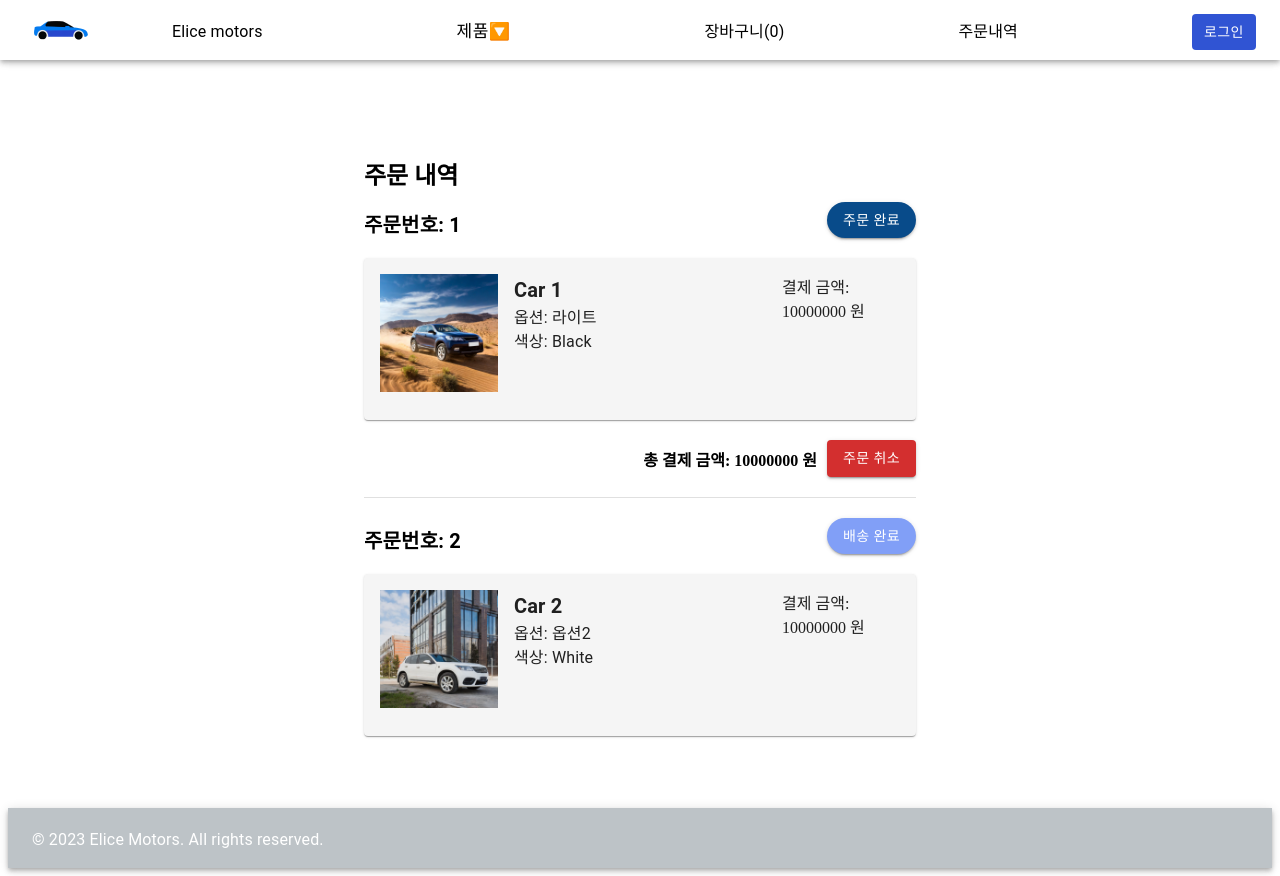
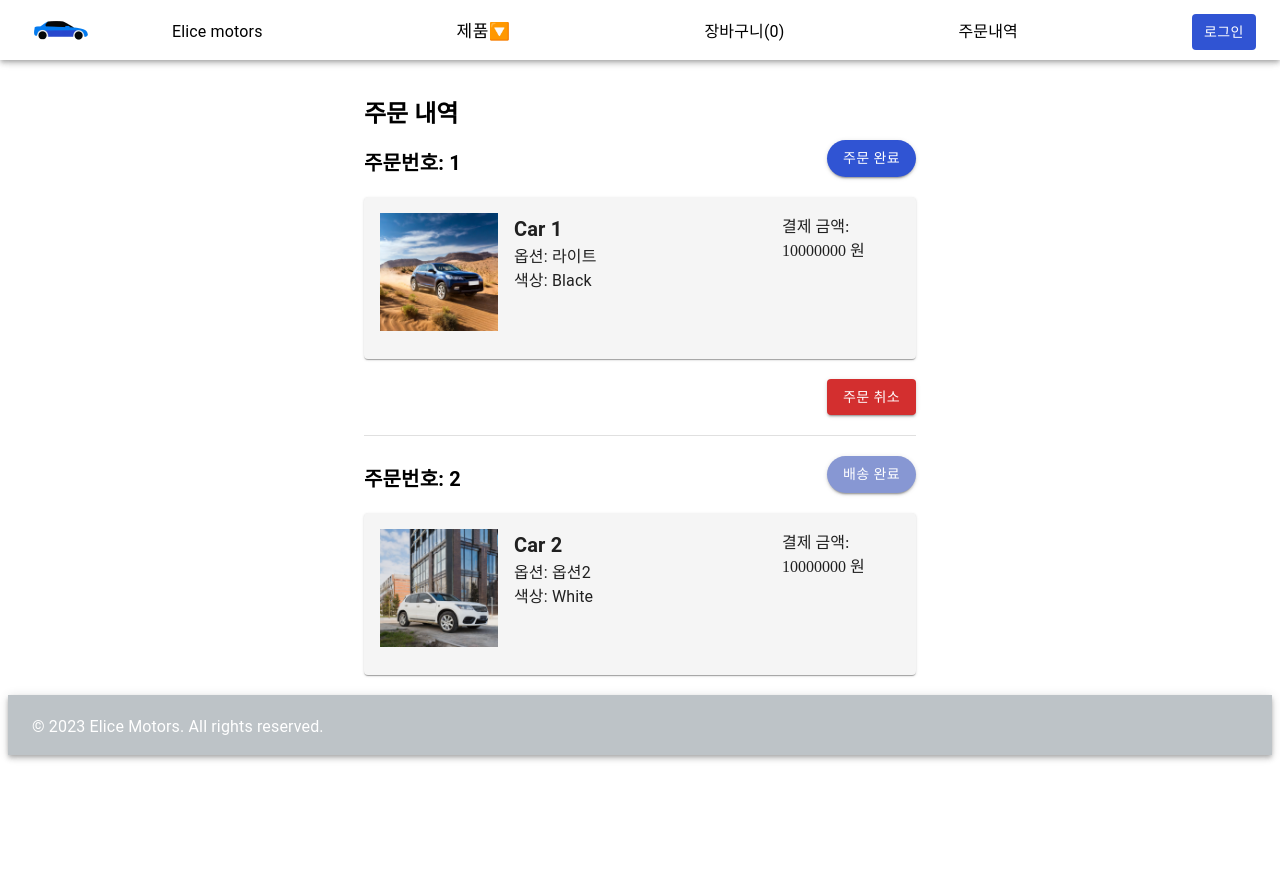
Before and after one commit to Elice-motors/Elice-motors-front, a React (Create React App) app: page /orderslist in a window 1280 px wide. After the commit the page ends 800 px from the top, so only its background shows below. Built offline with nearby package versions, Linux system fonts and the light colour scheme.

Commit message:
feat: 주문 내역 컴포넌트 분리

```diff
--- /dev/null
+++ b/src/components/order/order-detail/OrderCancelButton.js
@@ -0,0 +1,21 @@
+import React from "react";
+import Button from "@mui/material/Button";
+
+const OrderCancelButton = ({ cancelOrder, orderNumber }) => {
+  return (
+    <Button
+      variant="contained"
+      color="error"
+      onClick={() => {
+        if (window.confirm("정말로 주문을 취소할까요?")) {
+          cancelOrder(orderNumber);
+        }
+      }}
+      style={{ whiteSpace: "nowrap" }}
+    >
+      주문 취소
+    </Button>
+  );
+};
+
+export default OrderCancelButton;
--- /dev/null
+++ b/src/components/order/order-detail/OrderCardContent.js
@@ -0,0 +1,40 @@
+import React from "react";
+import { Card, CardContent } from "@mui/material";
+import Typography from "@mui/material/Typography";
+import Grid from "@mui/material/Grid";
+
+const cardStyle = {
+  marginBottom: "20px",
+  border: "none",
+  background: "#f5f5f5",
+};
+
+const OrderCardContent = ({ order }) => {
+  return (
+    <Card style={cardStyle}>
+      <CardContent>
+        <Grid container spacing={2}>
+          <Grid item xs={3}>
+            <img
+              src={order.carImage}
+              alt={order.carName}
+              style={{ width: "100%" }}
+            />
+          </Grid>
+          <Grid item xs={6}>
+            <Typography variant="h6" style={{ fontWeight: "bold" }}>
+              {order.carName}
+            </Typography>
+            <Typography>옵션: {order.option}</Typography>
+            <Typography>색상: {order.color}</Typography>
+          </Grid>
+          <Grid item xs={3}>
+            <Typography variant="h7">결제 금액: {order.price} 원</Typography>
+          </Grid>
+        </Grid>
+      </CardContent>
+    </Card>
+  );
+};
+
+export default OrderCardContent;
--- /dev/null
+++ b/src/components/order/order-detail/OrderCompleteButton.js
@@ -0,0 +1,20 @@
+import React from "react";
+import Button from "@mui/material/Button";
+
+const OrderCompleteButton = ({ isDelivered }) => {
+  return (
+    <Button
+      variant="contained"
+      color={isDelivered ? "secondary" : "primary"}
+      sx={{
+        borderRadius: "20px",
+        marginBottom: "20px",
+        color: "white",
+      }}
+    >
+      {isDelivered ? "배송 완료" : "주문 완료"}
+    </Button>
+  );
+};
+
+export default OrderCompleteButton;
--- a/src/components/order/order-detail/OrderHistory.js
+++ b/src/components/order/order-detail/OrderHistory.js
@@ -1,152 +1,59 @@
-import React from 'react';
-import { Divider, Card, CardContent, Grid, Typography, Button, ThemeProvider } from '@mui/material';
-import { createTheme } from '@mui/material/styles';
+import React from "react";
+import {
+  Divider,
+  Card,
+  CardContent,
+  Grid,
+  Typography,
+  Button,
+  ThemeProvider,
+} from "@mui/material";
+import { createTheme } from "@mui/material/styles";
+import OrderItem from "./OrderItem";
 
-const cardStyle = {
-  marginBottom: '20px',
-  border: 'none',
-  background: '#f5f5f5',
+const textStyle = {
+  fontWeight: "bold",
+  marginBottom: "10px",
 };
 
-const textStyle = {
-  fontWeight: 'bold',
-  marginBottom: '10px',
-};
-
-const customTheme = createTheme({
-  palette: {
-    primary: {
-      main: '#084B8A',
-    },
-    secondary: {
-      main: '#819FF7',
-    },
-  },
-});
-
 const dividerStyle = {
-  marginBottom: '20px',
-};
-
-const centerAlign = {
-  display: 'flex',
-  justifyContent: 'center',
-  alignItems: 'center',
-  marginBottom: '20px',
+  marginBottom: "20px",
 };
 
 const OrderHistory = ({ orders, totalAmount, cancelOrder }) => {
-  const completedOrders = orders.filter((order) => order.status === '주문 완료');
-  const deliveredOrders = orders.filter((order) => order.status === '배송 완료');
+  const completedOrders = orders.filter(
+    (order) => order.status === "주문 완료"
+  );
+  const deliveredOrders = orders.filter(
+    (order) => order.status === "배송 완료"
+  );
 
   return (
-    <div>
+    <div style={{ marginTop: "10px" }}>
       <Typography variant="h5" style={textStyle}>
         주문 내역
       </Typography>
 
       {completedOrders.map((order, index) => (
-        <React.Fragment key={index}>
-          <Grid container justifyContent="space-between" alignItems="center">
-            <Grid item>
-              <Typography variant="h6" style={textStyle}>
-                주문번호: {order.orderNumber}
-              </Typography>
-            </Grid>
-            <Grid item>
-              <ThemeProvider theme={customTheme}>
-                <Button variant="contained" color="primary" sx={{ borderRadius: '20px', marginBottom: '20px' }}>
-                  주문 완료
-                </Button>
-              </ThemeProvider>
-            </Grid>
-          </Grid>
-
-          <Card style={cardStyle}>
-            <CardContent>
-              <Grid container spacing={2}>
-                <Grid item xs={3}>
-                  <img src={order.carImage} alt={order.carName} style={{ width: '100%' }} />
-                </Grid>
-                <Grid item xs={6}>
-                  <Typography variant="h6" style={{ fontWeight: 'bold' }}>
-                    {order.carName}
-                  </Typography>
-                  <Typography>옵션: {order.option}</Typography>
-                  <Typography>색상: {order.color}</Typography>
-                </Grid>
-                <Grid item xs={3}>
-                  <Typography variant="h7">결제 금액: {order.price} 원</Typography>
-                </Grid>
-              </Grid>
-            </CardContent>
-          </Card>
-
-          <div style={centerAlign}>
-            <div style={{ display: 'none' }}>
-              <Typography variant="h6" style={textStyle}>
-                주문번호: {order.orderNumber}
-              </Typography>
-            </div>
-            <div style={{ flex: 1 }}></div>
-            <div style={{ display: 'flex', alignItems: 'center' }}>
-              <Typography variant="h7" style={{ fontWeight: 'bold' }}>총 결제 금액: {totalAmount} 원</Typography>
-              <div style={{ paddingRight: '10px' }}></div>
-              <Button
-                variant="contained"
-                color="error"
-                onClick={() => {
-                  // 주문 취소 확인 얼럿 표시
-                  if (window.confirm('정말로 주문을 취소할까요?')) {
-                    cancelOrder(order.orderNumber);
-                  }
-                }}
-              >
-                주문 취소
-              </Button>
-            </div>
-          </div>
-          <Divider style={dividerStyle} />
-        </React.Fragment>
+        <OrderItem
+          key={index}
+          order={order}
+          totalAmount={totalAmount}
+          cancelOrder={cancelOrder}
+          isDelivered={false}
+        />
       ))}
 
+      <Divider style={dividerStyle} />
+
       {deliveredOrders.map((order, index) => (
-        <React.Fragment key={index}>
-          <Grid container justifyContent="space-between" alignItems="center">
-            <Grid item>
-              <Typography variant="h6" style={textStyle}>
-                주문번호: {order.orderNumber}
-              </Typography>
-            </Grid>
-            <Grid item>
-              <ThemeProvider theme={customTheme}>
-                <Button variant="contained" color="secondary" sx={{ borderRadius: '20px', marginBottom: '20px', color: 'white' }}>
-                  배송 완료
-                </Button>
-              </ThemeProvider>
-            </Grid>
-          </Grid>
-
-          <Card style={cardStyle}>
-            <CardContent>
-              <Grid container spacing={2}>
-                <Grid item xs={3}>
-                  <img src={order.carImage} alt={order.carName} style={{ width: '100%' }} />
-                </Grid>
-                <Grid item xs={6}>
-                  <Typography variant="h6" style={{ fontWeight: 'bold' }}>
-                    {order.carName}
-                  </Typography>
-                  <Typography>옵션: {order.option}</Typography>
-                  <Typography>색상: {order.color}</Typography>
-                </Grid>
-                <Grid item xs={3}>
-                  <Typography variant="h7">결제 금액: {order.price} 원</Typography>
-                </Grid>
-              </Grid>
-            </CardContent>
-          </Card>
-        </React.Fragment>
+        <OrderItem
+          key={index}
+          order={order}
+          totalAmount={totalAmount}
+          cancelOrder={cancelOrder}
+          isDelivered={true}
+        />
       ))}
     </div>
   );
--- /dev/null
+++ b/src/components/order/order-detail/OrderItem.js
@@ -0,0 +1,57 @@
+import React from "react";
+import {
+  Grid,
+  Typography,
+  Card,
+  CardContent,
+  Divider,
+  Button,
+} from "@mui/material";
+import OrderCompleteButton from "./OrderCompleteButton";
+import OrderCardContent from "./OrderCardContent";
+import OrderCancelButton from "./OrderCancelButton";
+
+const textStyle = {
+  fontWeight: "bold",
+  marginBottom: "10px",
+};
+
+const centerAlign = {
+  display: "flex",
+  justifyContent: "center",
+  alignItems: "center",
+  marginBottom: "20px",
+};
+
+const OrderItem = ({ order, cancelOrder, isDelivered }) => {
+  const isCompletedOrder = !isDelivered;
+  return (
+    <React.Fragment>
+      <Grid container justifyContent="space-between" alignItems="center">
+        <Grid item>
+          <Typography variant="h6" style={textStyle}>
+            주문번호: {order.orderNumber}
+          </Typography>
+        </Grid>
+        <Grid item>
+          <div style={{ flex: 1 }}></div>
+          <OrderCompleteButton isDelivered={isDelivered} />
+        </Grid>
+      </Grid>
+
+      <OrderCardContent order={order} />
+
+      {isCompletedOrder && (
+        <div style={centerAlign}>
+          <div style={{ flex: 1 }}></div>
+          <OrderCancelButton
+            cancelOrder={cancelOrder}
+            orderNumber={order.orderNumber}
+          />
+        </div>
+      )}
+    </React.Fragment>
+  );
+};
+
+export default OrderItem;
--- a/src/pages/order/OrdersList.js
+++ b/src/pages/order/OrdersList.js
@@ -54,10 +54,9 @@ const OrdersList = () => {
       style={{
         display: "flex",
         alignItems: "center",
-        height: "100vh",
       }}
     >
-      <Container maxWidth="sm" sx={{ marginTop: "100px" }}>
+      <Container maxWidth="sm" sx={{ marginTop: "80px" }}>
         <OrderHistory
           orders={orders}
           totalAmount={totalAmount}
```
